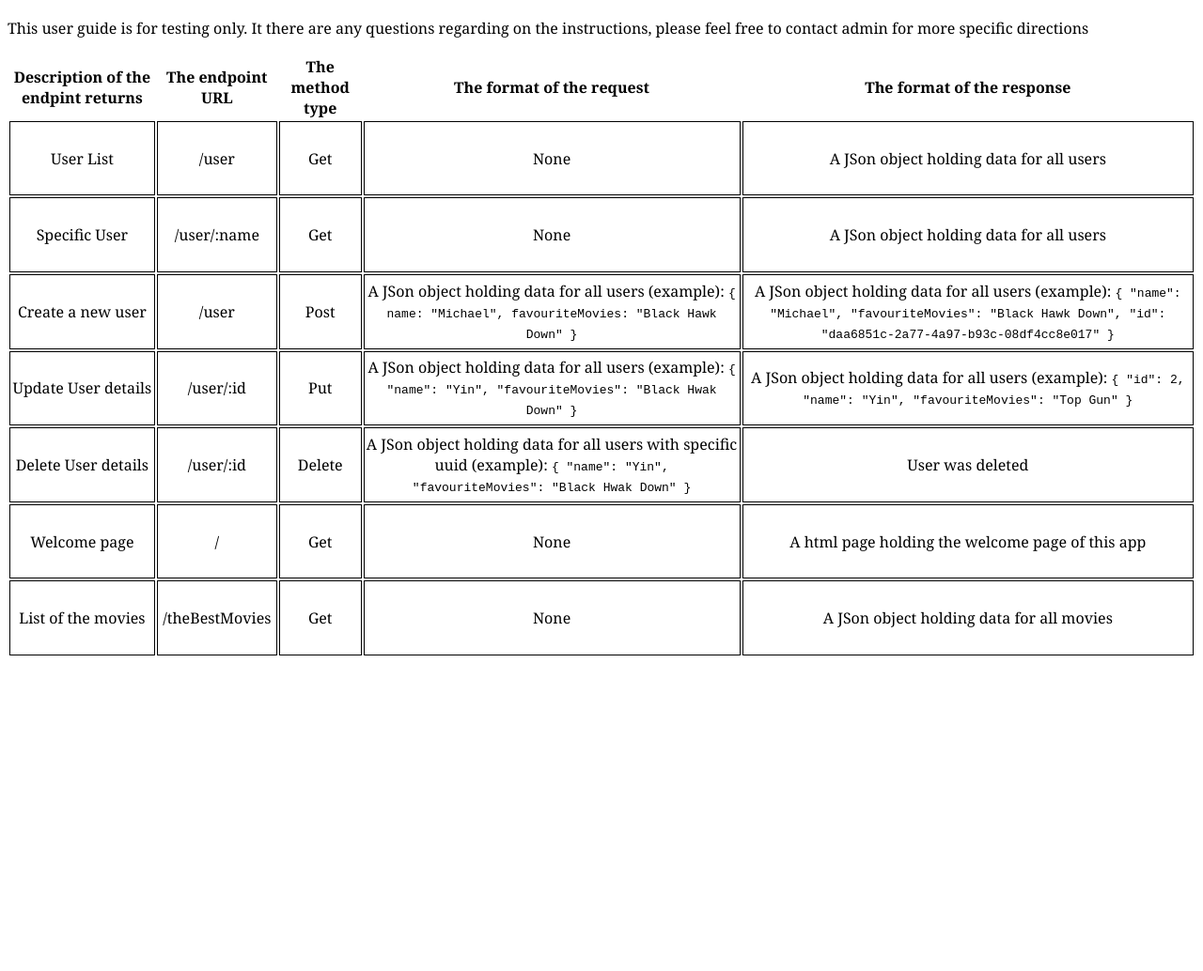
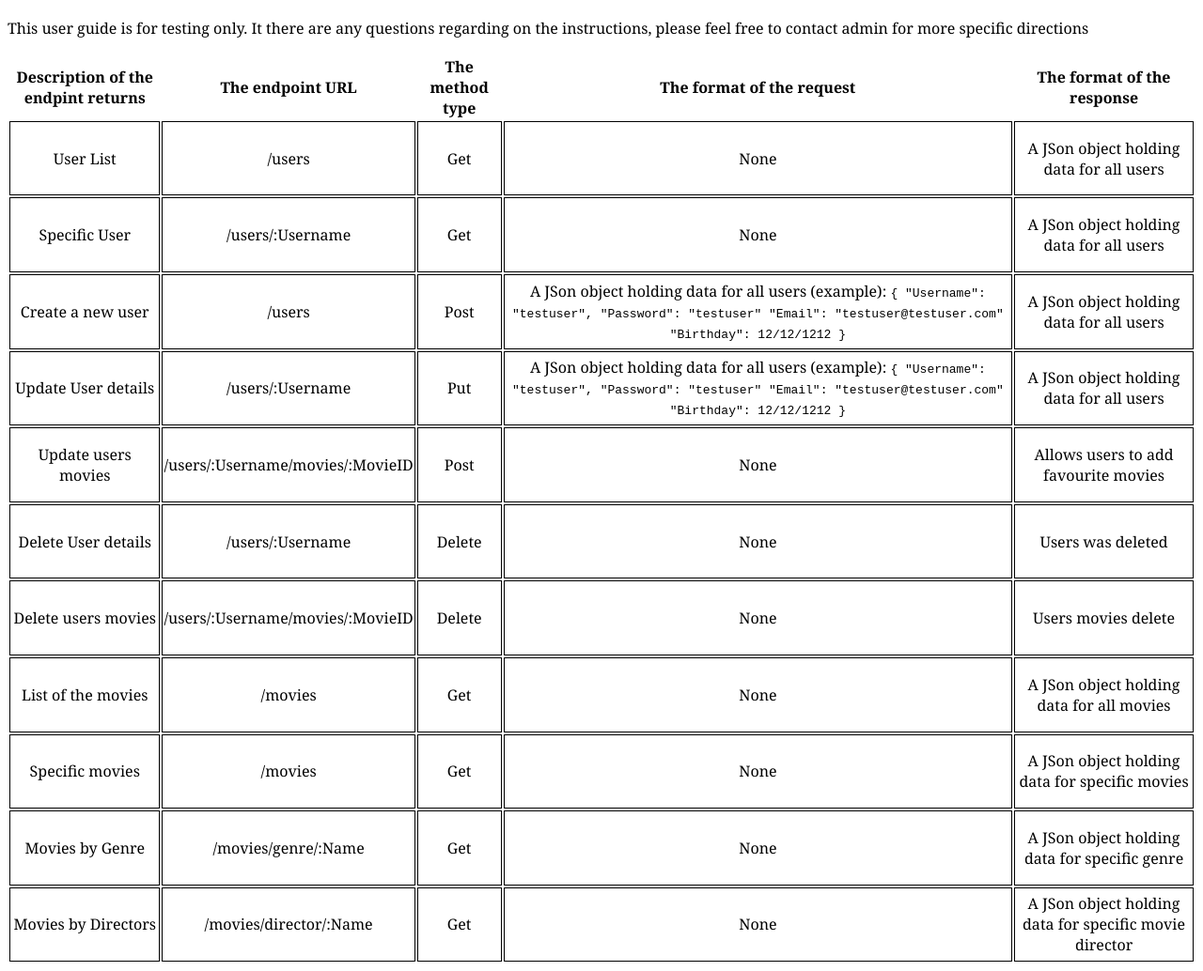
Before and after one commit to wcheung021/movie_api, a website: page public/documentation.html in a window 1280 px wide. Shown: the part 67-1101 px from the top of the page at 94% size. Before the commit the page ends 800 px from the top, so only its background shows below. Drawn offline with Linux system fonts and the light colour scheme.

Commit message:
ex2.8 doc.html update

```diff
--- a/public/documentation.html
+++ b/public/documentation.html
@@ -25,89 +25,98 @@
             <tbody>
                 <tr>
                     <td>User List</td>
-                    <td>/user</td>
+                    <td>/users</td>
                     <td>Get</td>
                     <td>None</td>
                     <td>A JSon object holding data for all users</td>
                 </tr>
                 <tr>
                     <td>Specific User</td>
-                    <td>/user/:name</td>
+                    <td>/users/:Username</td>
                     <td>Get</td>
                     <td>None</td>
                     <td>A JSon object holding data for all users</td>
                 </tr>
                 <tr>
                     <td>Create a new user</td>
-                    <td>/user</td>
+                    <td>/users</td>
                     <td>Post</td>
                     <td>A JSon object holding data for all users (example):
                         <code>
                             {
-                              name: "Michael",
-                              favouriteMovies: "Black Hawk Down"
+                            "Username": "testuser",
+                            "Password": "testuser"
+                            "Email": "testuser@testuser.com"
+                            "Birthday": 12/12/1212
                             }
                         </code>
                     </td>
-                    <td>A JSon object holding data for all users (example):
-                        <code>
-                            {
-                                "name": "Michael",
-                                "favouriteMovies": "Black Hawk Down",
-                                "id": "daa6851c-2a77-4a97-b93c-08df4cc8e017"
-                            }
-                        </code>
-                    </td>
+                    <td>A JSon object holding data for all users</td>
                 </tr>
                 <tr>
                     <td>Update User details</td>
-                    <td>/user/:id</td>
+                    <td>/users/:Username</td>
                     <td>Put</td>
                     <td>A JSon object holding data for all users (example):
                         <code>
                             {
-                                "name": "Yin",
-                                "favouriteMovies": "Black Hwak Down"
+                                "Username": "testuser",
+                                "Password": "testuser"
+                                "Email": "testuser@testuser.com"
+                                "Birthday": 12/12/1212
                             }
                         </code>
                     </td>
-                    <td>A JSon object holding data for all users (example):
-                        <code>
-                            {
-                                "id": 2,
-                                "name": "Yin",
-                                "favouriteMovies": "Top Gun"
-                            }
-                        </code>
-                    </td>
+                    <td>A JSon object holding data for all users</td>
+                </tr>
+                <tr>
+                    <td>Update users movies</td>
+                    <td>/users/:Username/movies/:MovieID</td>
+                    <td>Post</td>
+                    <td>None</td>
+                    <td>Allows users to add favourite movies</td>
                 </tr>
                 <tr>
                     <td>Delete User details</td>
-                    <td>/user/:id</td>
+                    <td>/users/:Username</td>
                     <td>Delete</td>
-                    <td>A JSon object holding data for all users with specific uuid (example):
-                        <code>
-                            {
-                                "name": "Yin",
-                                "favouriteMovies": "Black Hwak Down"
-                            }
-                        </code>
-                    </td>
-                    <td>User was deleted</td>
+                    <td>None</td>
+                    <td>Users was deleted</td>
                 </tr>
                 <tr>
-                    <td>Welcome page</td>
-                    <td>/</td>
-                    <td>Get</td>
+                    <td>Delete users movies</td>
+                    <td>/users/:Username/movies/:MovieID</td>
+                    <td>Delete</td>
                     <td>None</td>
-                    <td>A html page holding the welcome page of this app</td>
+                    <td>Users movies delete</td>
                 </tr>
                 <tr>
                     <td>List of the movies</td>
-                    <td>/theBestMovies</td>
+                    <td>/movies</td>
                     <td>Get</td>
                     <td>None</td>
                     <td>A JSon object holding data for all movies</td>
+                </tr>
+                <tr>
+                    <td>Specific movies</td>
+                    <td>/movies</td>
+                    <td>Get</td>
+                    <td>None</td>
+                    <td>A JSon object holding data for specific movies</td>
+                </tr>
+                <tr>
+                    <td>Movies by Genre</td>
+                    <td>/movies/genre/:Name</td>
+                    <td>Get</td>
+                    <td>None</td>
+                    <td>A JSon object holding data for specific genre</td>
+                </tr>
+                <tr>
+                    <td>Movies by Directors</td>
+                    <td>/movies/director/:Name</td>
+                    <td>Get</td>
+                    <td>None</td>
+                    <td>A JSon object holding data for specific movie director</td>
                 </tr>
             </tbody>
     </table>
```
Also changed, not shown: index.js (+14 -8 lines).
